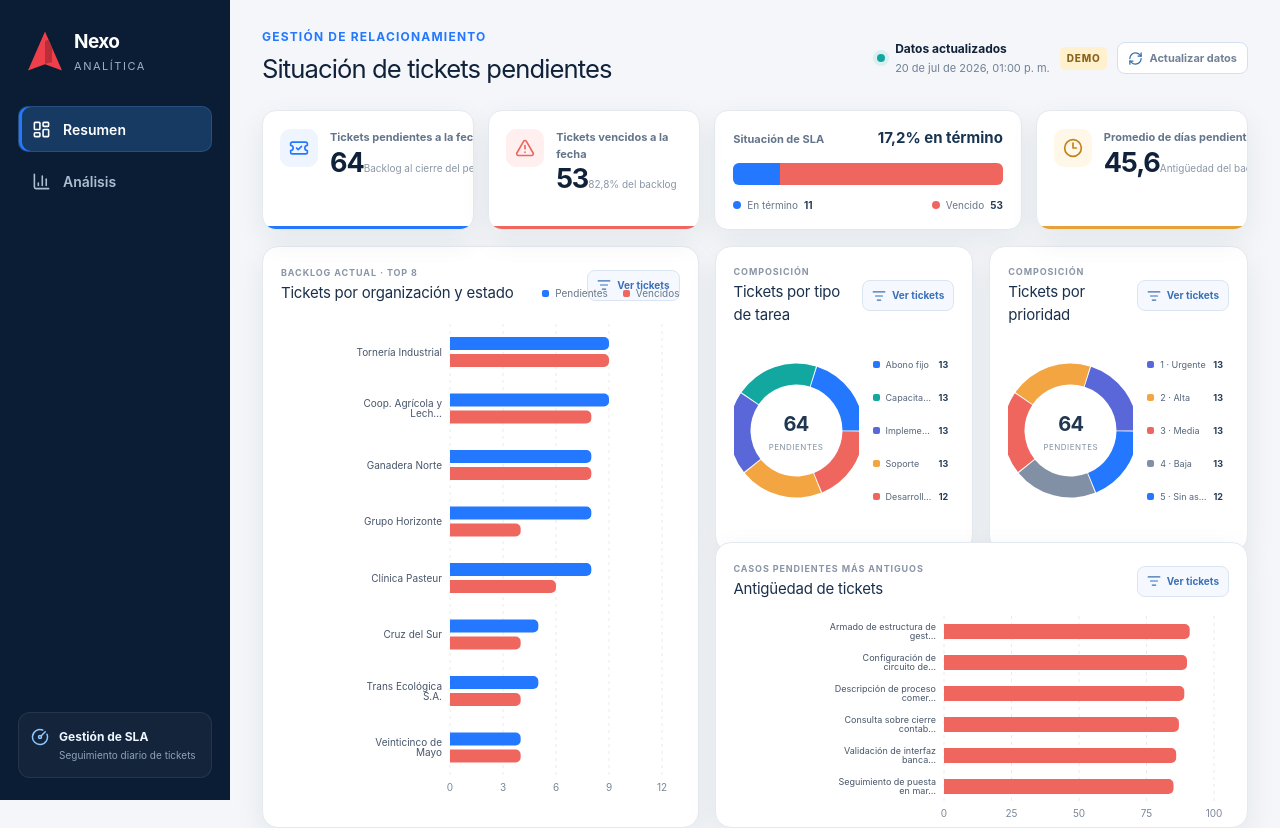
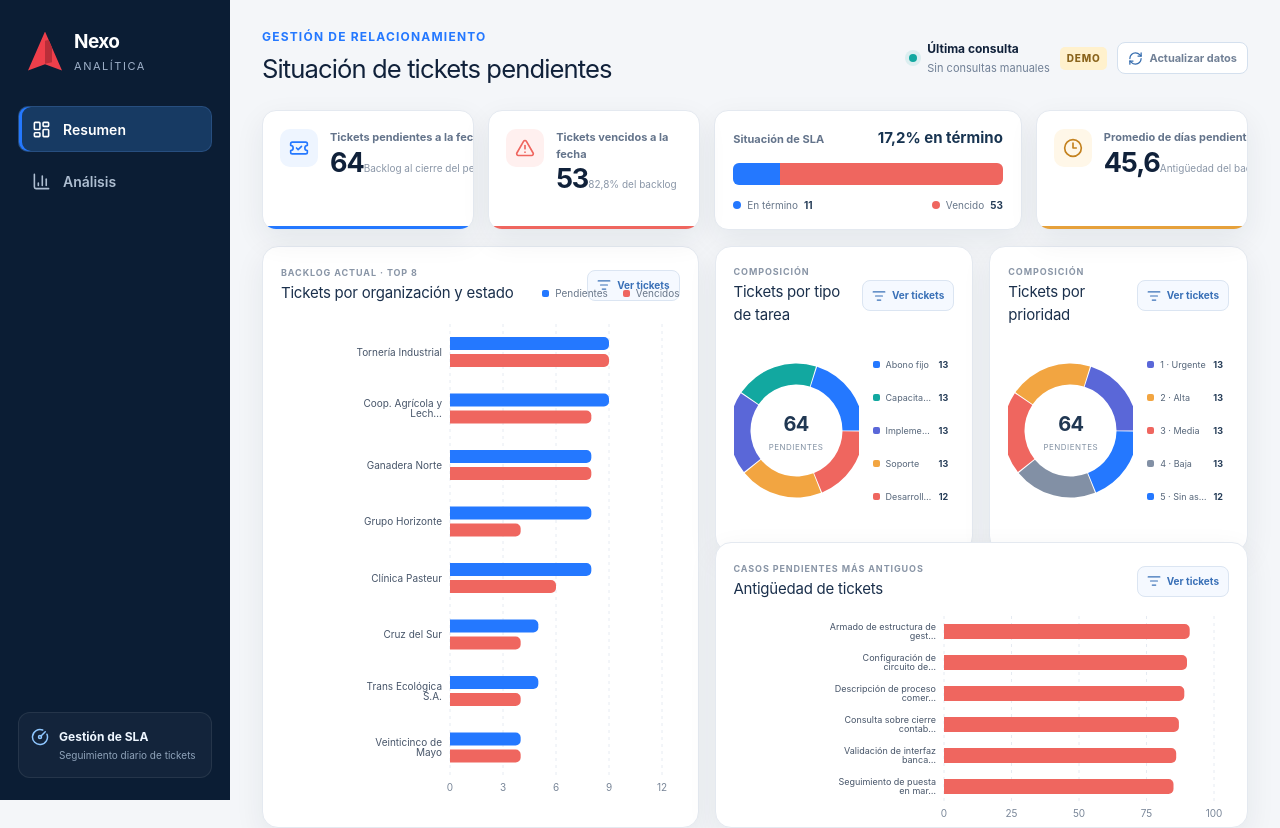
Before and after one commit to BrunoMerinoFisterra/GestionRelacionamientoFisterra, a Next.js app: page /resumen in a window 1280 px wide. Shown: the top 828 px of the page. Built offline with nearby package versions, Linux system fonts and the light colour scheme.

Commit message:
fix: mostrar hora de última consulta

```diff
--- a/app/globals.css
+++ b/app/globals.css
@@ -92,7 +92,6 @@ button:focus-visible, a:focus-visible, select:focus-visible, input:focus-visible
 .source-status span { color: var(--muted); font-size: 11px; }
 .source-status em { padding: 4px 7px; border-radius: 5px; color: #8a641c; background: #fff1cd; font-size: 10px; font-style: normal; font-weight: 800; text-transform: uppercase; letter-spacing: .08em; }
 .source-dot { width: 8px; height: 8px; border-radius: 50%; background: var(--teal); box-shadow: 0 0 0 4px rgba(18,168,160,.11); }
-.source-dot.source-stale { background: var(--amber); box-shadow: 0 0 0 4px rgba(230,161,59,.13); }
 .refresh-button { display: flex; align-items: center; justify-content: center; gap: 6px; height: 32px; padding: 0 10px; border: 1px solid #d4e0ee; border-radius: 8px; color: #356cae; background: #fff; cursor: pointer; font-size: 10px; font-weight: 750; white-space: nowrap; }
 .refresh-button:hover:not(:disabled) { border-color: #a9c5e4; background: #f4f8fd; }
 .refresh-button:disabled { opacity: .65; cursor: wait; }
--- a/components/dashboard/DashboardApp.tsx
+++ b/components/dashboard/DashboardApp.tsx
@@ -71,11 +71,6 @@ async function fetchJson<T>(url: string, signal: AbortSignal): Promise<T> {
 function formatHours(value: number) {
   if (value >= 48) return `${decimal.format(value / 24)} d`;
   return `${decimal.format(value)} h`;
-}
-
-function formatSourceDate(value?: string) {
-  if (!value || value.startsWith("1970-")) return "Sin fecha disponible";
-  return dateTime.format(new Date(value));
 }
 
 function truncate(value: string, length = 20) {
@@ -655,9 +650,6 @@ export function DashboardApp({ view }: { view: View }) {
   };
 
   const activeFilters = [filters.status, filters.priority, filters.category, filters.customer, filters.team, filters.assignee].filter(Boolean).length;
-  const stale = summary?.sourceUpdatedAt && summary.generatedAt
-    ? new Date(summary.generatedAt).getTime() - new Date(summary.sourceUpdatedAt).getTime() > 36 * 3_600_000
-    : false;
 
   return (
     <div className="app-shell">
@@ -677,8 +669,8 @@ export function DashboardApp({ view }: { view: View }) {
             <h1>{view === "resumen" ? "Situación de tickets pendientes" : "Análisis operativo"}</h1>
           </div>
           <div className="source-status">
-            <span className={stale ? "source-dot source-stale" : "source-dot"} />
-            <div><strong>{stale ? "Datos desactualizados" : "Datos actualizados"}</strong><span>{formatSourceDate(summary?.sourceUpdatedAt)}</span></div>
+            <span className="source-dot" />
+            <div><strong>Última consulta</strong><span>{lastManualRefresh ? dateTime.format(new Date(lastManualRefresh.at)) : "Sin consultas manuales"}</span></div>
             {summary?.dataSource === "mock" && <em>Demo</em>}
             <button
               type="button"
```
